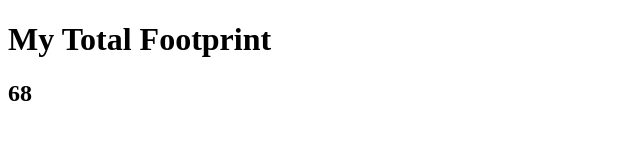
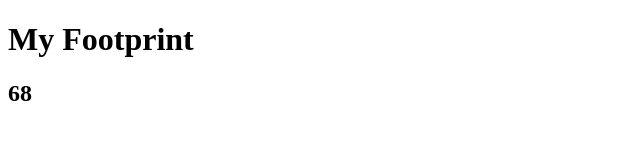
Before and after one commit to CIT93/joshh-pub, a plain HTML site: page w2/index.html in a window 1280 px wide. Shown: the whole page, without its empty margins (0-640 px from the left). Drawn offline with Linux system fonts and the light colour scheme.

Commit message:
update 2

```diff
--- a/w2/index.html
+++ b/w2/index.html
@@ -7,7 +7,7 @@
     <script defer src="main.js"></script>
   </head>
   <body>
-    <H1>My Total Footprint</H1>
+    <H1>My Footprint</H1>
     <H2>68</H2>
 
 </body>
```
